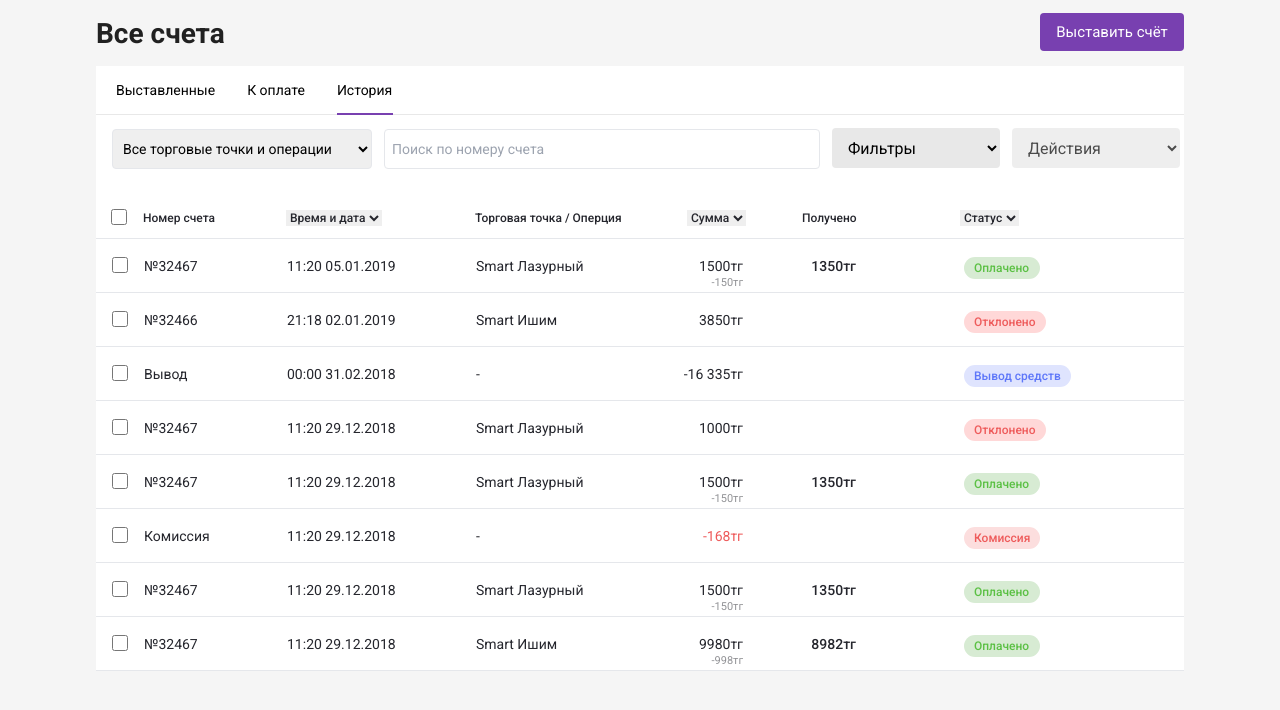
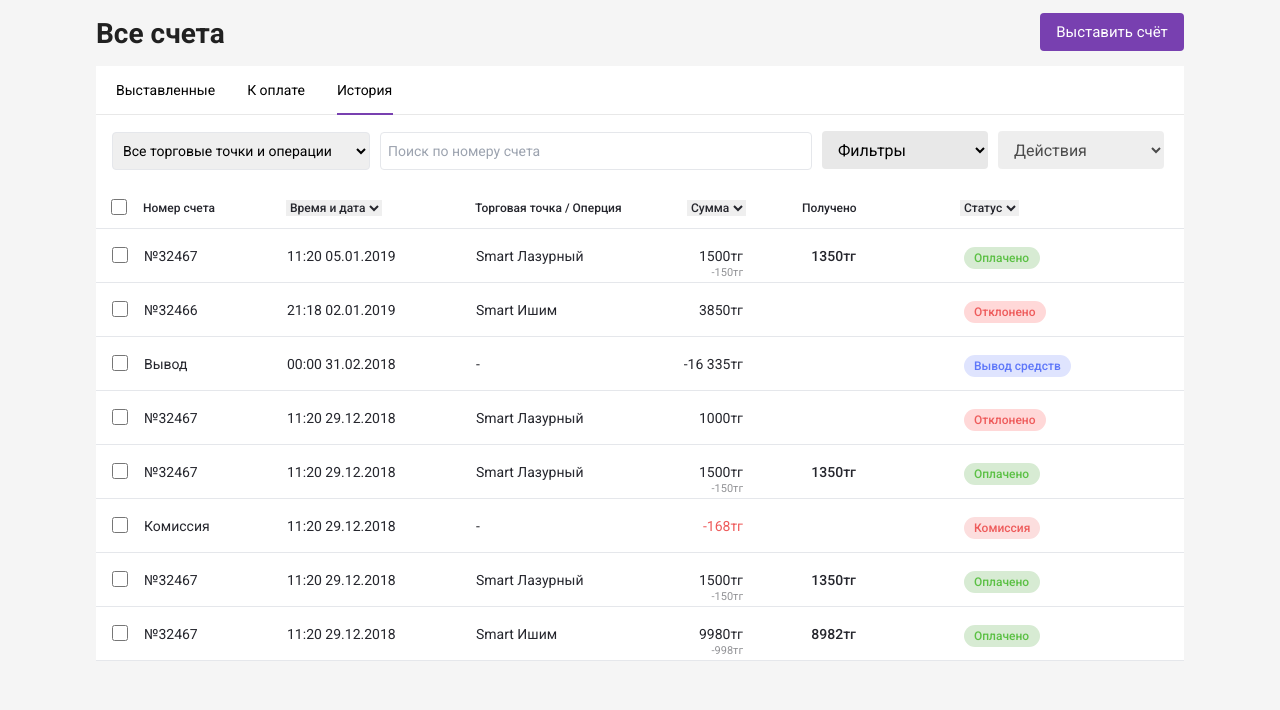
Before and after one commit to botalovv/qDigital-tailwind, a website: page index.html in a window 1280 px wide. Drawn offline with Linux system fonts and the light colour scheme.

Commit message:
Исправил ошибки

```diff
--- a/index.html
+++ b/index.html
@@ -21,19 +21,19 @@
             <a href="#" class="mb-4 md:mr-8 ">К оплате</a>
             <a href="#" class="pb-[14px] border-b-[2px] border-[#7840B0] w-[56px] md:pb-[31px]">История</a>
         </div>
-        <div class="pl-3 pb-[11px] border-b-[1px] md:pl-4 md:border-0 md:pb-0">
-                <select name="" id="" class="border-[1px] rounded w-[250px] h-10 mt-3 pl-[6px] pr-3 font-normal text-[14px] leading-[16px] md:w-[260px] md:mr-2 outline-0">
+        <div class="p-3 pb-[11px] border-b-[1px] md:p-4 md:border-0 md:h-[72px]">
+                <select name="" id="" class="border-[1px] rounded w-[246px] h-[38px] pl-[6px] pr-[6px] font-normal text-[14px] leading-[16px] md:w-[258px] md:mr-[6px] outline-0">
                     <option value="1">Все торговые точки и операции</option>
                 </select>
-            <input type="text" placeholder="Поиск по номеру счета" class="mt-[13px] border-[1px] rounded w-[250px] h-10 font-normal text-[14px] leading-[16px] pl-[7px] md:w-[436px] md:mr-2">
-            <select name="" id="" class="mt-[13px] bg-[#E8E8E8] w-[250px] h-10 rounded pl-3 md:w-[168px] md:mr-2 outline-0">
+            <input type="text" placeholder="Поиск по номеру счета" class="mt-[13px] md:mt-0 border-[1px] rounded w-[246px] h-[38px] font-normal text-[14px] leading-[16px] pl-[7px] md:w-[432px] md:mr-[6px]">
+            <select name="" id="" class="mt-[13px] bg-[#E8E8E8] w-[246px] h-[38px] rounded pl-3 md:w-[166px] md:mr-[6px] md:mt-0 outline-0">
                 <option value="">Фильтры</option>
             </select>
-            <select name="" id="" class="mt-[13px] bg-[#E8E8E8] w-[250px] h-10 rounded pl-3 md:w-[168px] outline-0" disabled>
+            <select name="" id="" class="mt-[13px] bg-[#E8E8E8] w-[246px] h-[38px] rounded pl-3 md:w-[166px] md:mt-0 outline-0" disabled>
                 <option value="">Действия</option>
             </select>
         </div>
-        <div class="hidden md:flex md:h-[42px] md:font-medium md:text-xs md:leading-[18px] md:mt-7 md:text-[#25262D] md:border-b-[1px] pt-3 ">
+        <div class="hidden md:flex md:h-[42px] md:font-medium md:text-xs md:leading-[18px] md:text-[#25262D] md:border-b-[1px] pt-3 ">
             <input type="checkbox" class="w-[16px] h-[16px] rounded-[3px] border-[#E3E7EE] ml-[15px]">
             <div class="w-[73px] h-[18px] ml-4">
                 <p class="">Номер счета</p>
```
Also changed, not shown: output.css.
